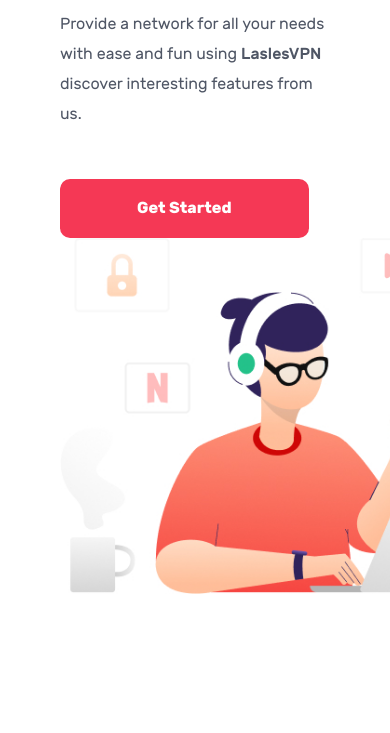
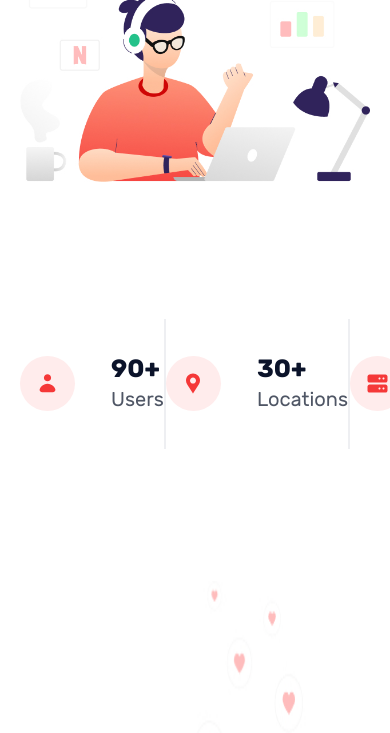
Before and after one commit to levineye13/LaslesVPN, a website built with webpack: page src/index.html in a window 390 px wide. Shown: the part 534-1267 px from the top of the page. Built offline with nearby package versions, Linux system fonts and the light colour scheme; a web font is replaced by a local one.

Commit message:
feat: сделать адаптив для about

```diff
--- a/src/blocks/about.scss
+++ b/src/blocks/about.scss
@@ -1,16 +1,32 @@
 .about {
-  &__body {
+  &__content {
     margin: 0;
     display: flex;
+
+    @media screen and (max-width: 960px) {
+      flex-direction: column;
+    }
   }
 
   &__description {
     flex-basis: 50%;
+    display: flex;
+    flex-direction: column;
+    align-items: flex-start;
+
+    @media screen and (max-width: 960px) {
+      flex-basis: auto;
+    }
   }
 
   &__title {
     margin: 0;
     @include font-config(50px, 500, 1.4, $dark-color);
+
+    @media screen and (max-width: 720px) {
+      font-size: 40px;
+      line-height: 1.2;
+    }
   }
 
   &__bold {
@@ -20,6 +36,10 @@
   &__subtitle {
     margin: 20px 0 0;
     @include font-config(16px, 400, 1.87, $gray-color);
+
+    @media screen and (max-width: 960px) {
+      margin-top: 10px;
+    }
   }
 
   &__medium {
@@ -27,6 +47,7 @@
   }
 
   &__link {
+    box-sizing: border-box;
     display: inline-block;
     margin: 50px 0 0;
     @include font-config(16px, 700, 1.56, $white-color);
@@ -34,7 +55,9 @@
     background-color: $red-color;
     text-decoration: none;
     border-radius: 10px;
+    white-space: nowrap;
     position: relative;
+    text-align: center;
 
     &::before {
       content: '';
@@ -51,10 +74,33 @@
     &:hover::before {
       animation: button-blick $animation-duration ease 0s 1;
     }
+
+    @media screen and (max-width: 960px) {
+      margin-top: 30px;
+      align-self: center;
+    }
+
+    @media screen and (max-width: 720px) {
+      font-size: 14px;
+      line-height: 1.2;
+      padding: 14px 60px;
+      margin-top: 15px;
+      align-self: stretch;
+    }
   }
 
   &__illustration {
-    max-width: 570px;
     flex-basis: 50%;
+    max-width: 50%;
+    height: auto;
+    object-fit: cover;
+    object-position: center;
+
+    @media screen and (max-width: 960px) {
+      flex-basis: auto;
+      max-width: none;
+      margin-top: 20px;
+      align-self: stretch;
+    }
   }
 }
```
